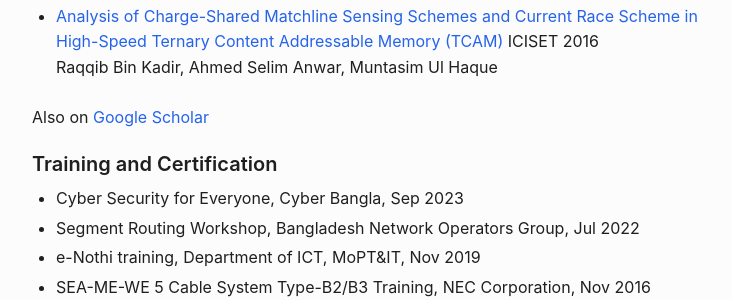
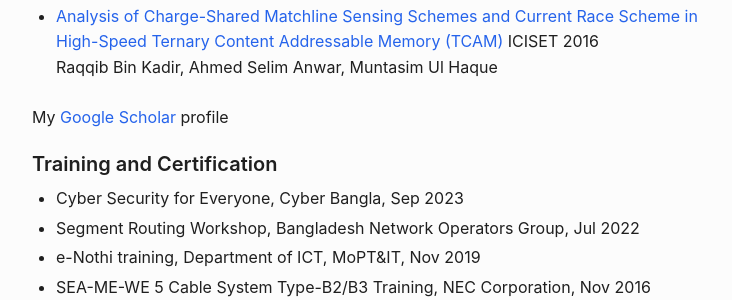
Before and after one commit to muntasimulhaque/muntasimulhaque.github.io, a Jekyll site: the page built from index.md, in a window 1280 px wide and 900 px high, scrolled down 1427 px. Shown: the part 153-453 px from the top of the window, without its empty margins (272-1004 px from the left). Built offline with Jekyll 4.4.1, drawn with Linux system fonts in a browser that asks for light colours.

Commit message:
Update index.md

```diff
--- a/index.md
+++ b/index.md
@@ -50,7 +50,7 @@
 * [Analysis of Charge-Shared Matchline Sensing Schemes and Current Race Scheme in High-Speed Ternary Content Addressable Memory (TCAM)](https://doi.org/10.1109/ICISET.2016.7856490){:target="_blank"} ICISET 2016
 Raqqib Bin Kadir, Ahmed Selim Anwar, Muntasim Ul Haque
 
-Also on [Google Scholar](https://scholar.google.com/citations?user=XO3Zz1EAAAAJ&hl=en){:target="_blank"}
+My [Google Scholar](https://scholar.google.com/citations?user=XO3Zz1EAAAAJ&hl=en){:target="_blank"} profile
 
 #### Training and Certification
 
```
